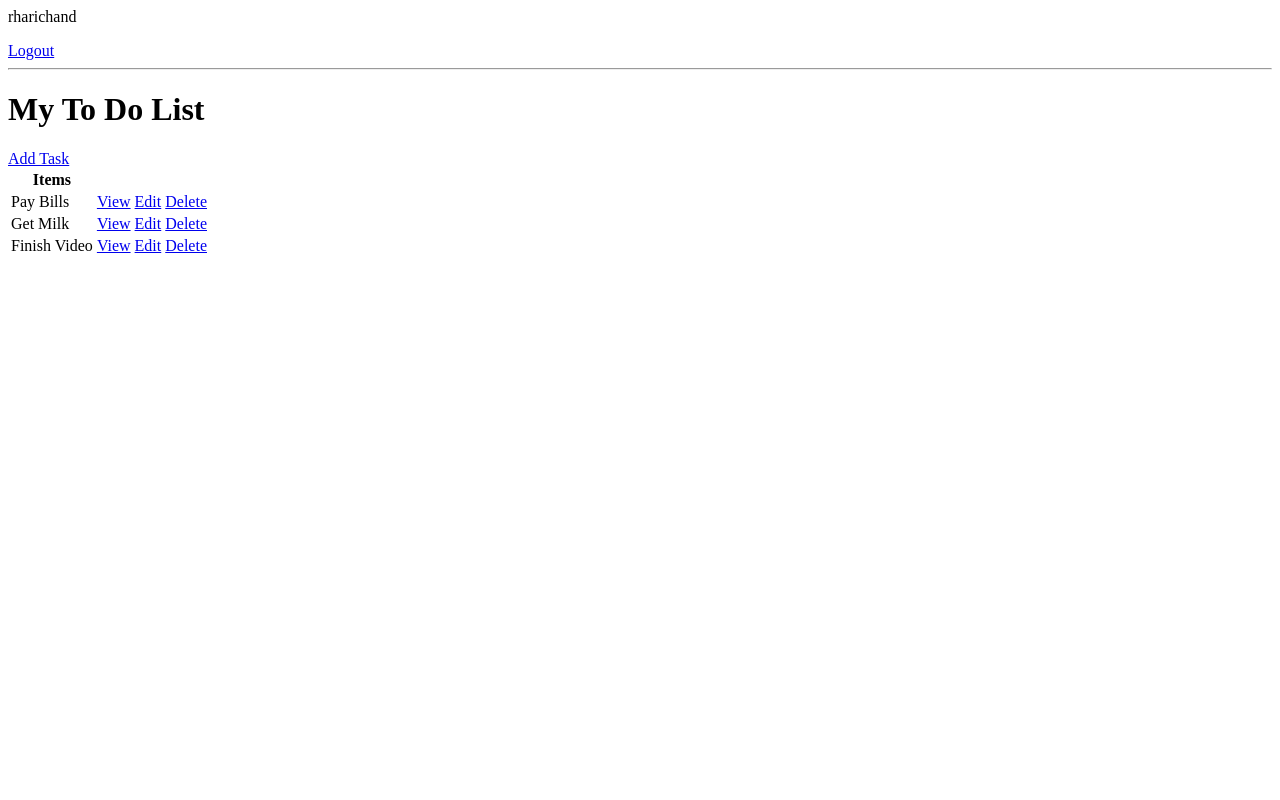
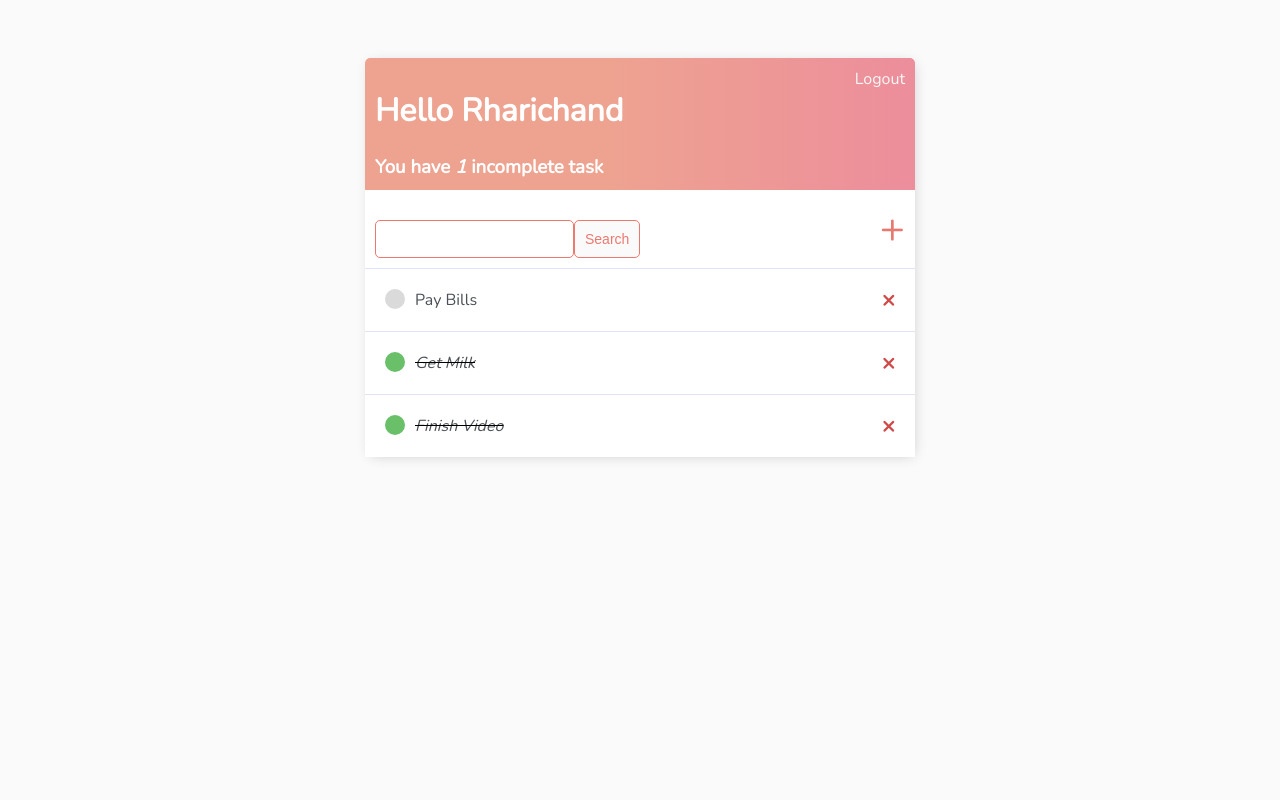
Before and after one commit to RabindraHarichand/todo_list, a Django app: page / in a window 1280 px wide. Run offline with Django 3.2, Linux system fonts and the light colour scheme; a user stored in the database is signed in; data comes from the database, SQL or seed files in the repository; both versions use the stored data as it was after the commit.

Commit message:
App-Completa

```diff
--- /dev/null
+++ b/base/templates/base/main.html
@@ -0,0 +1,148 @@
+<!DOCTYPE html>
+<html>
+
+<head>
+    <meta charset='utf-8'>
+    <meta http-equiv='X-UA-Compatible' content='IE=edge'>
+    <title>To Do Items</title>
+    <meta name='description' content="">
+    <meta name='viewport' content='width=device-width, initial-scale=1'>
+
+    <link rel="preconnect" href="https://fonts.gstatic.com">
+    <link href="https://fonts.googleapis.com/css2?family=Nunito:wght@200&display=swap" rel="stylesheet">
+
+    <style>
+        body {
+            background-color: #FAFAFA;
+            font-family: 'Nunito', sans-serif;
+            padding-top: 50px;
+        }
+
+        h1, h2, h3, h4 , h5, h6,
+        {
+            font-family: 'Raleway', sans-serif;
+        }
+
+        a,
+        p {
+            color: #4b5156;
+        }
+
+        .container {
+            max-width: 550px;
+            margin: auto;
+            background-color: #fff;
+            -webkit-box-shadow: 2px 2px 13px -4px rgba(0, 0, 0, 0.21);
+            box-shadow: 2px 2px 13px -4px rgba(0, 0, 0, 0.21);
+        }
+
+        .header-bar {
+            display: flex;
+            justify-content: space-between;
+            color: #fff;
+            padding: 10px;
+            border-radius: 5px 5px 0 0;
+            background: linear-gradient(90deg, #EEA390 43%, #EB8796F1 100%);
+        }
+
+        .header-bar a {
+            color: rgb(247, 247, 247);
+            text-decoration: none;
+        }
+
+        .task-wrapper {
+            display: flex;
+            align-items: center;
+            justify-content: space-between;
+            padding: 20px;
+            background-color: #fff;
+            border-top: 1px solid rgb(226, 226, 266);
+        }
+
+        .task-title {
+            display: flex;
+        }
+
+        .task-title a {
+            text-decoration: none;
+            color: #4b5156;
+            margin-left: 10px;
+        }
+
+        .task-complete-icon {
+            height: 20px;
+            width: 20px;
+            background-color: rgb(105, 192, 105);
+            border-radius: 50%;
+        }
+
+        .task-incomplete-icon {
+            height: 20px;
+            width: 20px;
+            background-color: rgb(218, 218, 218);
+            border-radius: 50%;
+        }
+
+        .delete-link {
+            text-decoration: none;
+            font-weight: 900;
+            color: #cf4949;
+            font-size: 22px;
+            line-height: 0;
+        }
+
+        #search-add-wrapper {
+            display: flex;
+            justify-content: space-between;
+            align-items: center;
+            padding: 10px;
+        }
+
+        #add-link {
+            color:  #E8796F;
+            text-decoration: none;
+            font-size: 42px;
+            text-overflow: 1px 1px #81413b;
+        }
+
+        input[type=text],
+        input[type=password],
+        textarea {
+            border: 1px solid #EB796F;
+            border-radius: 5px;
+            padding: 10px;
+            width: 90%;
+        }
+
+        label {
+            padding-top: 10px !important;
+            display: block;
+        }
+
+        .button {
+            border: 1px solid #EB796F;
+            background-color: #FAFAFA;
+            color: #EB796F;
+            padding: 10px;
+            font-size: 14px;
+            border-radius: 5px;
+            cursor: pointer;
+            text-decoration: none;
+        }
+
+        .card-body {
+            padding: 20px;
+        }
+    </style>
+</head>
+
+<body>
+
+    <div class="container">
+        {% block content %}
+
+        {% endblock content %}
+    </div>
+</body>
+
+</html>
--- a/base/templates/base/task_list.html
+++ b/base/templates/base/task_list.html
@@ -1,28 +1,48 @@
+{% extends 'base/main.html' %}
+{% block content%}
+
+    <div class="header-bar">
+        <div>
+            <h1>Hello {{request.user|title}}</h1>
+            <h3 style="margin:0">You have <i>{{count}}</i> incomplete task{{count|pluralize:"s"}}</h3>
+        </div>
         {% if request.user.is_authenticated %}
-    <p>{{request.user}}</p>
             <a href="{% url 'logout' %}">Logout</a>
             {% else %}
             <a href="{% url 'login' %}">Login</a>
         {% endif %}
+    </div>
 
-<hr>
-<h1>My To Do List {{color}}</h1>
-<a href="{% url 'task-create' %}">Add Task</a>
+    <div id="search-add-wrapper">
+        <form method="GET" style="margin-top: 20px; display: flex;">
+            <input type="text" name="search-area" value="{{search_input}}">
+            <input class="button" type="submit" value="Search">
+        </form>
+        <a id="add-link" href="{% url 'task-create' %}">&#x2b;</a>
+    </div>
 
-<table>
-    <tr>
-        <th>Items</th>
-        <th></th>
-        <th></th>
-    </tr>
+    <div class="task-items-wrapper">
         {% for task in tasks %}
-    <tr>
-        <td>{{task.title}}</td>
-        <td><a href="{% url 'task' task.id %}">View</a></td>
-        <td><a href="{% url 'task-update' task.id %}">Edit</a></td>
-        <td><a href="{% url 'task-delete' task.id %}">Delete</a></td>
-    </tr>
+            <div class="task-wrapper">
+                {% if task.complete %}
+                    <div class="task-title">
+                        <div class="task-complete-icon"> </div>
+                        <i><s><a href="{% url 'task-update' task.id %}">{{task}}</a></s></i>
+                    </div>
+                <a class="delete-link" href="{% url 'task-delete' task.id %}">&#215;</a>
+                {% else %}
+                    <div class="task-title">
+                        <div class="task-incomplete-icon"> </div>
+                        <a href="{% url 'task-update' task.id %}">{{task}}</a>
+                    </div>
+                    <a class="delete-link" href="{% url 'task-delete' task.id %}">&#215;</a>
+                {% endif %}
+
+            </div>
+
             {% empty %}
             <h3>No items in list</h3>
         {% endfor %}
-</table>
+    </div>
+
+{%endblock content%}
--- a/base/views.py
+++ b/base/views.py
@@ -31,7 +31,7 @@ class RegisterPage(FormView):
             login(self.request, user)
         return super(RegisterPage, self).form_valid(form)
 
-    def get(self,*args, **kwargs):
+    def get(self, *args, **kwargs):
         if self.request.user.is_authenticated:
             return redirect('tasks')
         return super(RegisterPage, self).get(*args, **kwargs)
@@ -49,6 +49,13 @@ class TaskList(LoginRequiredMixin, ListView):
         context = super().get_context_data(**kwargs)
         context['tasks'] = context['tasks'].filter(user=self.request.user)
         context['count'] = context['tasks'].filter(complete=False).count()
+
+        search_input = self.request.GET.get('search-area') or ''
+        if search_input:
+            context['tasks'] = context['tasks'].filter(
+                title__startswith = search_input)
+
+        context['search_input']= search_input
         return context
 
 class TaskDetail(LoginRequiredMixin, DetailView):
```
Also changed, not shown: base/templates/base/login.html (+8 -2 lines), base/templates/base/register.html (+22 -7 lines), base/templates/base/task_confirm_delete.html (+17 -6 lines), base/templates/base/task_form.html (+18 -7 lines), db.sqlite3. Lines whose indentation alone changed are shown as unchanged.
